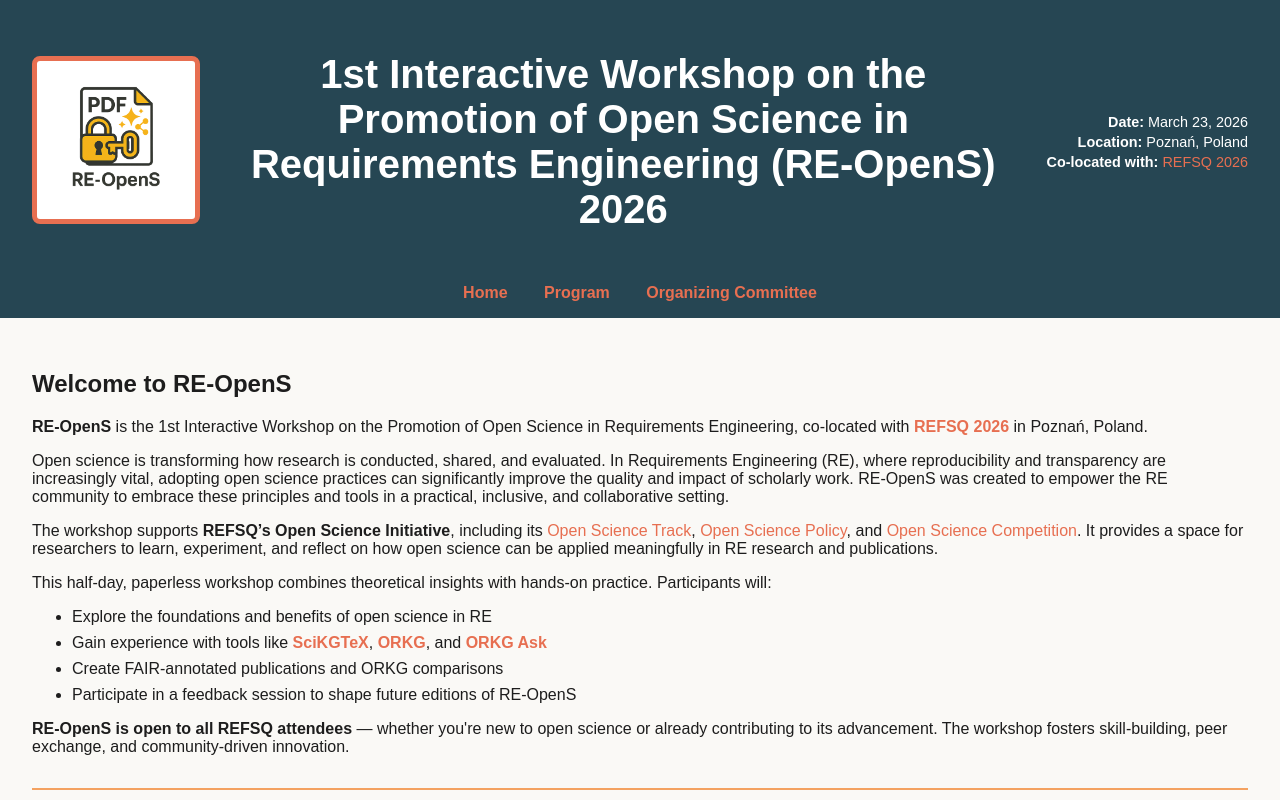
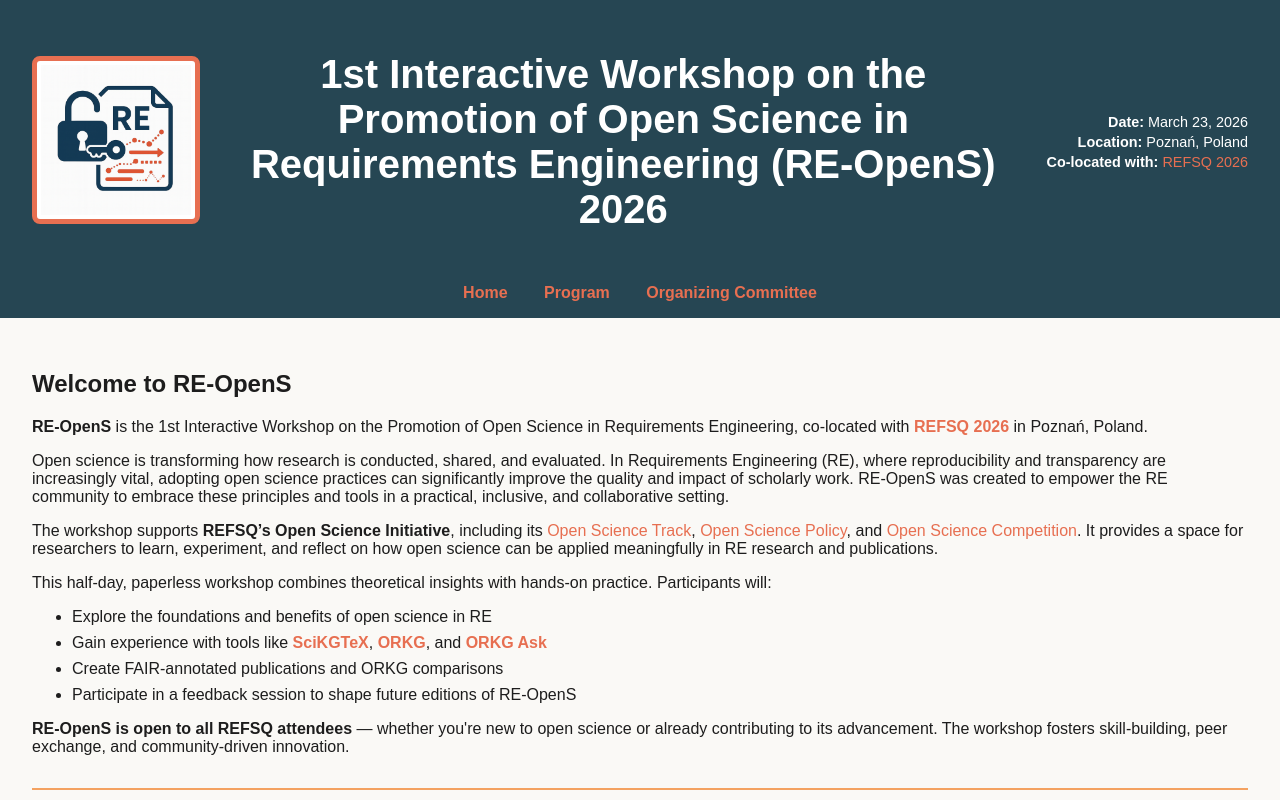
Before and after one commit to re-opens/ws-2026, a plain HTML site: page index.html in a window 1280 px wide. Shown: the top 800 px of the page. Drawn offline with Linux system fonts and the light colour scheme.

Commit message:
Update index.html

```diff
--- a/index.html
+++ b/index.html
@@ -9,7 +9,7 @@
 <header>
   <div class="header-container">
     <div class="header-left">
-      <img src="images/re-opens-logo-w.png" alt="RE-OpenS Logo" class="logo">
+      <img src="images/re-opens-logo-v3.png" alt="RE-OpenS Logo" class="logo">
     </div>
     <div class="header-center">
       <h1>1st Interactive Workshop on the Promotion of Open Science in Requirements Engineering (RE-OpenS) 2026</h1>
```
